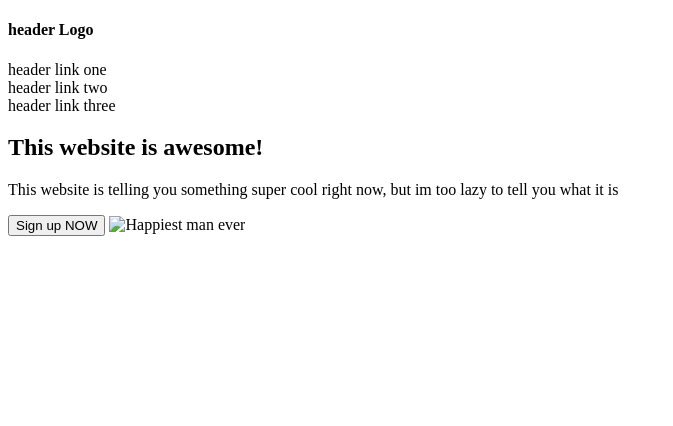
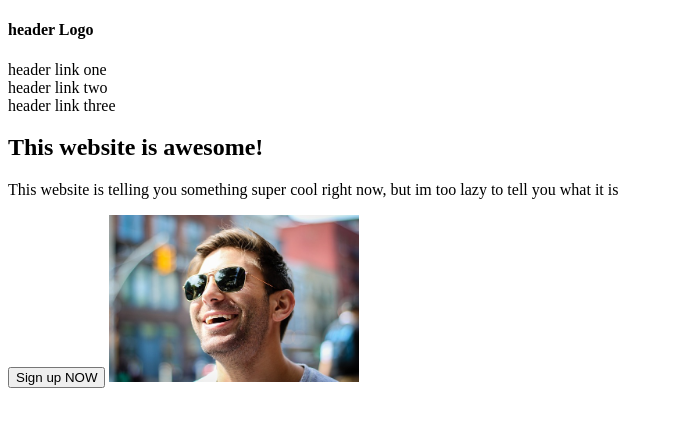
Before and after one commit to RedAngel1000/Css-website-assignment, a plain HTML site: page index.html in a window 1280 px wide. Shown: the whole page, without its empty margins (0-673 px from the left). Drawn offline with Linux system fonts and the light colour scheme; the site is published under a folder, as on GitHub Pages, so addresses that start at the root find nothing.

Commit message:
Fix image referance

```diff
--- a/index.html
+++ b/index.html
@@ -16,7 +16,7 @@
     <h2>This website is awesome!</h3>
     <p>This website is telling you something super cool right now, but im too lazy to tell you what it is</p>
     <button>Sign up NOW</button>
-    <img src="/Images/Happy.jpg" width="250px" alt="Happiest man ever">
+    <img src="./Images/Happy.jpg" width="250px" alt="Happiest man ever">
 
 </body>
 
```
